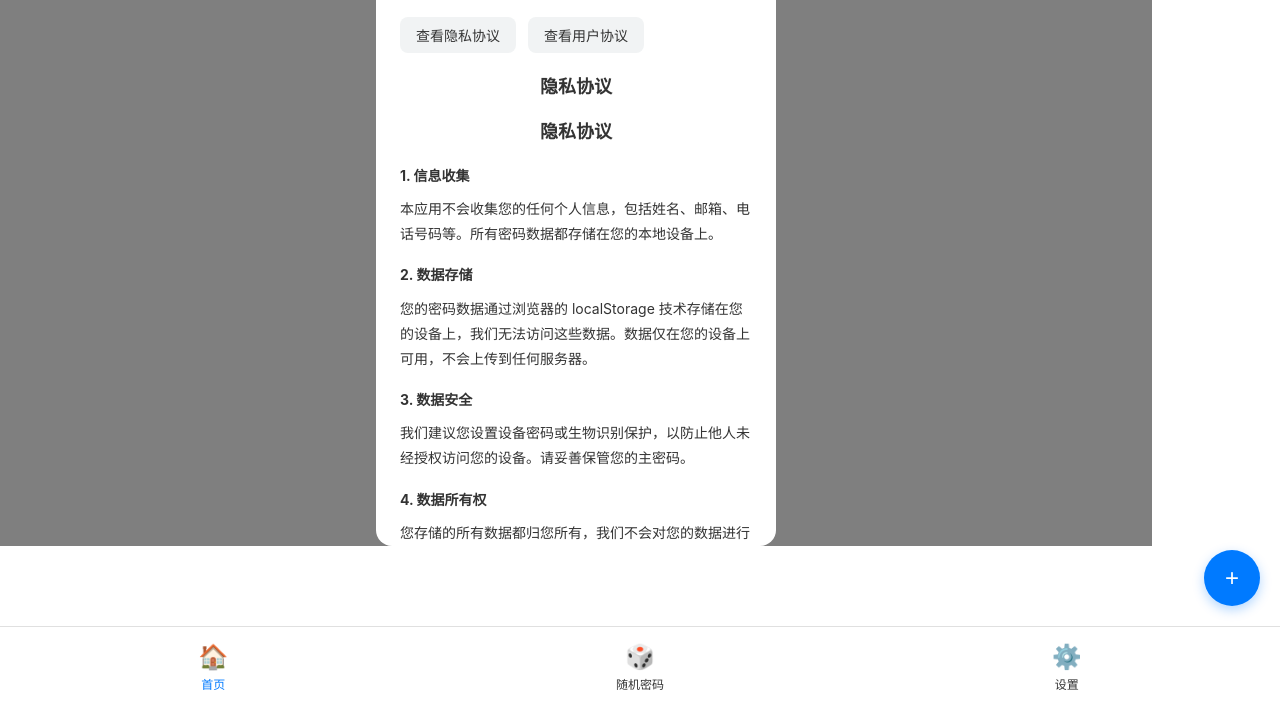
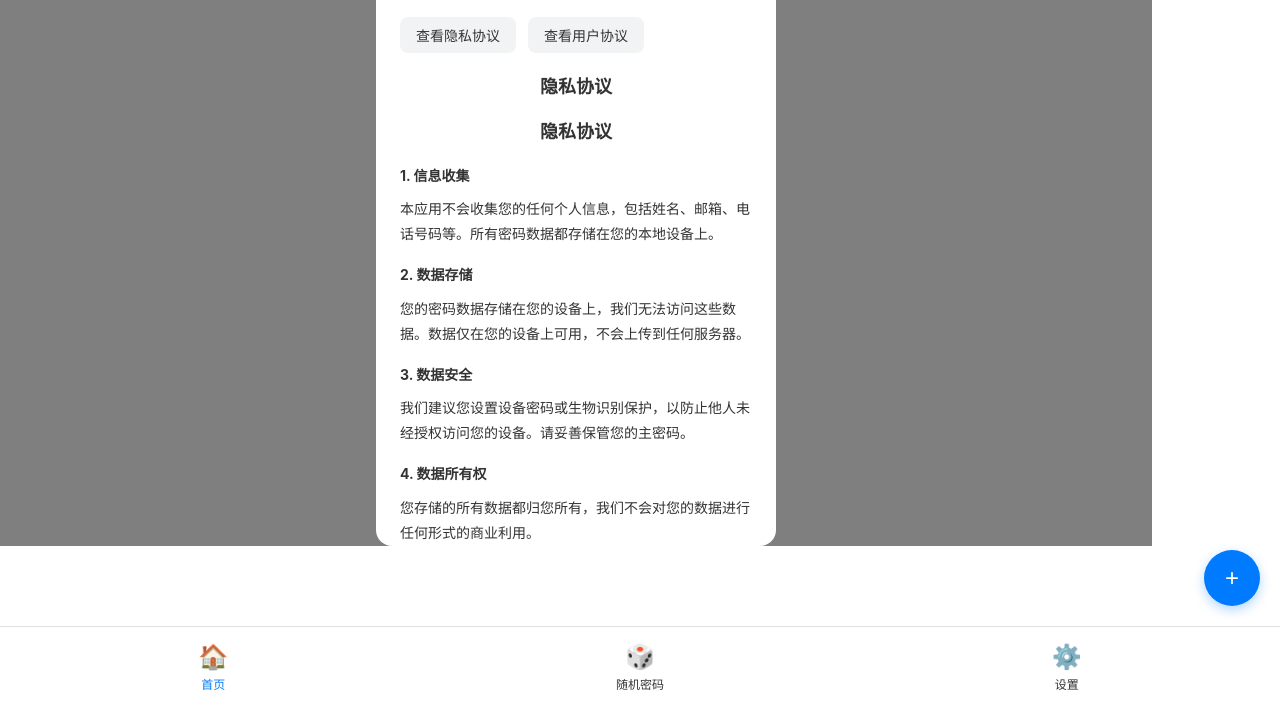
Before and after one commit to legmc-gi/mimadashi1.0, a plain HTML site: page index.html in a window 1280 px wide. Both pictures are taken after a click on the button "查看隐私协议". Shown: the part 94-800 px from the top of the page. Drawn offline with Linux system fonts and the light colour scheme.

Commit message:
Update index.html

```diff
--- a/index.html
+++ b/index.html
@@ -596,7 +596,7 @@
                     <div>
                         <strong>隐私政策摘要：</strong><br>
                         • 您的密码数据仅存储在本地设备上，我们不会收集、传输或分享您的任何个人信息<br>
-                        • 所有数据都通过浏览器本地存储技术保存，关闭浏览器后数据仍然保留在您的设备上<br>
+                        • 所有数据本地储存<br>
                         • 我们重视您的隐私，承诺不会以任何形式侵犯您的隐私权
                     </div>
                     <div style="margin-top: 16px;">
@@ -632,7 +632,7 @@
                         <p>本应用不会收集您的任何个人信息，包括姓名、邮箱、电话号码等。所有密码数据都存储在您的本地设备上。</p>
 
                         <h4 style="color: #333; margin: 16px 0 8px 0;">2. 数据存储</h4>
-                        <p>您的密码数据通过浏览器的 localStorage 技术存储在您的设备上，我们无法访问这些数据。数据仅在您的设备上可用，不会上传到任何服务器。</p>
+                        <p>您的密码数据存储在您的设备上，我们无法访问这些数据。数据仅在您的设备上可用，不会上传到任何服务器。</p>
 
                         <h4 style="color: #333; margin: 16px 0 8px 0;">3. 数据安全</h4>
                         <p>我们建议您设置设备密码或生物识别保护，以防止他人未经授权访问您的设备。请妥善保管您的主密码。</p>
@@ -664,7 +664,7 @@
                         <p>我们可能会不时更新本用户协议，更新后的协议将在应用中发布。</p>
 
                         <h4 style="color: #333; margin: 16px 0 8px 0;">6. 版权声明</h4>
-                        <p>本应用及其所有内容均受版权法保护，未经授权不得复制或分发。</p>
+                        <p>本应用及其所有内容均受版权法保护，未经授权不得复制或分发。 ©2025 我的世界李二狗</p>
                     </div>
                 `;
             }
```
